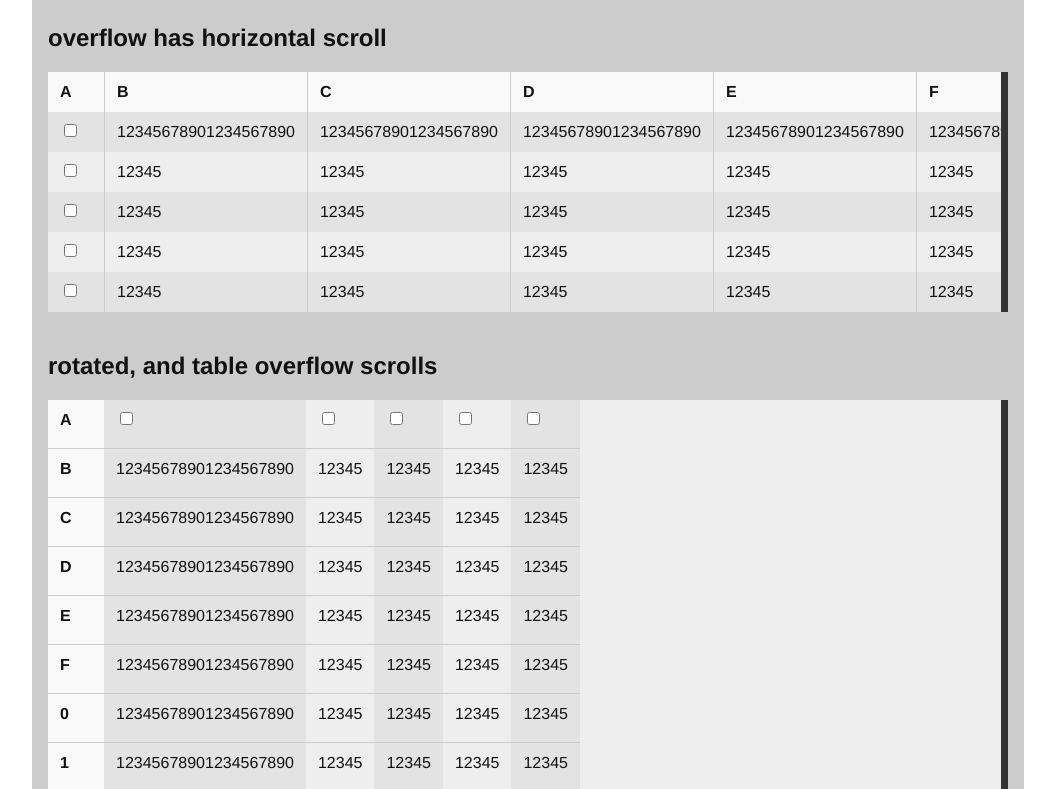
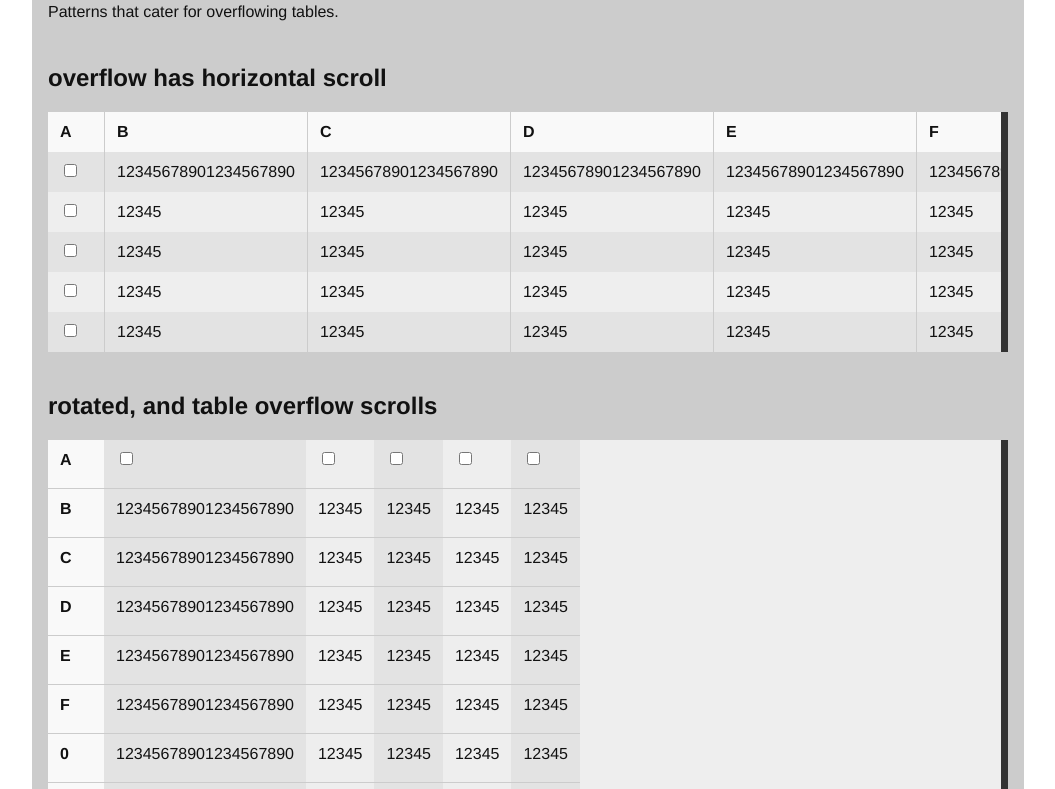
Before and after one commit to paulhhowells/tablecloth, a plain HTML site: page index.html in a window 1280 px wide. Shown: the part 104-893 px from the top of the page, without its empty margins (112-1167 px from the left). Drawn offline with Linux system fonts and the light colour scheme.

Commit message:
added an explanation

```diff
--- a/index.html
+++ b/index.html
@@ -128,6 +128,7 @@
   <body>
     <div class="wrapper">
       <h1>Tablecloth</h1>
+      <p>Patterns that cater for overflowing tables.</p>
 
       <h2>overflow has horizontal scroll</h2>
       <div class="table">
```
